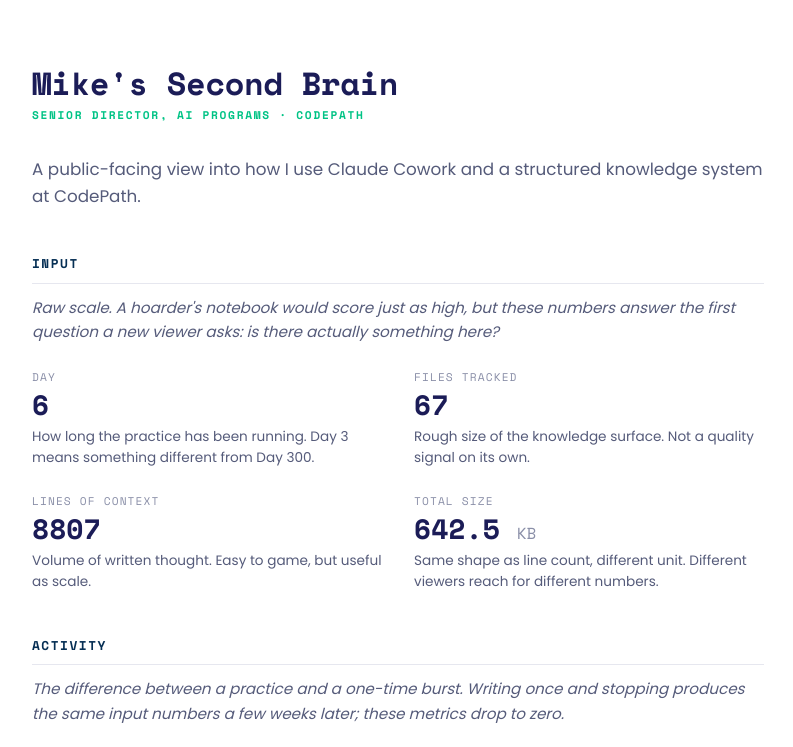
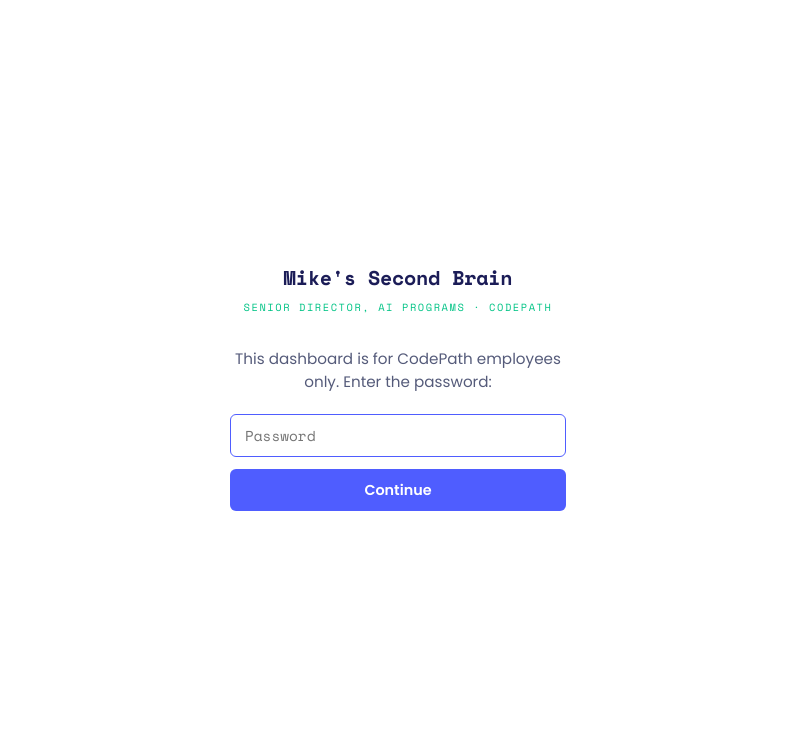
Before and after one commit to walesmd/codepath-second-brain-public, an Eleventy site: page src/index.njk in a window 1280 px wide. Shown: the top 747 px of the page, without its empty margins (242-1035 px from the left). Built offline with nearby package versions, Linux system fonts and the light colour scheme; Eleventy itself is replaced by a stand-in of ours; files that its build step writes are made by us from their sources.

Commit message:
Adds password interstitial

```diff
--- a/docs/style.css
+++ b/docs/style.css
@@ -202,3 +202,82 @@ code {
 .post-body ul { margin: 1.1rem 0; padding-left: 1.25rem; }
 .post-body li { margin: 0.4rem 0; }
 .post-body a { border-bottom: 1px solid var(--periwinkle); }
+
+/* Password gate */
+body.gate-active { overflow: hidden; }
+
+#gate-overlay {
+  position: fixed;
+  inset: 0;
+  background: #fff;
+  z-index: 9999;
+  display: flex;
+  align-items: center;
+  justify-content: center;
+  font-family: var(--sans);
+}
+#gate-overlay.hidden { display: none; }
+
+.gate-box {
+  width: 100%;
+  max-width: 400px;
+  padding: 2.5rem 2rem;
+  text-align: center;
+}
+.gate-logo {
+  font-family: var(--mono);
+  font-weight: 700;
+  font-size: 1.25rem;
+  color: var(--navy);
+  margin-bottom: 0.35rem;
+  letter-spacing: -0.01em;
+}
+.gate-sub {
+  font-family: var(--mono);
+  font-size: 0.65rem;
+  text-transform: uppercase;
+  letter-spacing: 0.15em;
+  color: var(--green);
+  margin-bottom: 2rem;
+}
+.gate-prompt {
+  font-size: 0.95rem;
+  color: var(--ink-soft);
+  margin-bottom: 1.25rem;
+  line-height: 1.5;
+}
+#gate-input {
+  width: 100%;
+  padding: 0.65rem 0.875rem;
+  font-family: var(--mono);
+  font-size: 0.9rem;
+  border: 1.5px solid var(--rule);
+  border-radius: 6px;
+  outline: none;
+  color: var(--navy);
+  margin-bottom: 0.75rem;
+  transition: border-color 0.15s;
+}
+#gate-input:focus { border-color: var(--periwinkle); }
+#gate-input.error { border-color: #e05252; }
+#gate-btn {
+  width: 100%;
+  padding: 0.65rem 1rem;
+  background: var(--periwinkle);
+  color: #fff;
+  border: none;
+  border-radius: 6px;
+  font-family: var(--sans);
+  font-weight: 600;
+  font-size: 0.9rem;
+  cursor: pointer;
+  transition: background 0.15s;
+}
+#gate-btn:hover { background: #3a47e0; }
+#gate-error {
+  color: #e05252;
+  font-size: 0.8rem;
+  margin-top: 0.6rem;
+  min-height: 1.1rem;
+  font-family: var(--mono);
+}
--- a/src/_includes/base.njk
+++ b/src/_includes/base.njk
@@ -7,14 +7,29 @@
   <link rel="preconnect" href="https://fonts.googleapis.com">
   <link rel="preconnect" href="https://fonts.gstatic.com" crossorigin>
   <link rel="stylesheet" href="https://fonts.googleapis.com/css2?family=Poppins:wght@300;400;600&family=Space+Mono:wght@400;700&display=swap">
-  <link rel="stylesheet" href="{{ '/style.css' | url }}">
+  <link rel="stylesheet" href="{{ 'style.css' | relative(page.url) }}">
 </head>
-<body>
+<body class="gate-active">
+
+  <div id="gate-overlay" role="dialog" aria-modal="true" aria-labelledby="gate-prompt">
+    <div class="gate-box">
+      <div class="gate-logo">Mike's Second Brain</div>
+      <div class="gate-sub">Senior Director, AI Programs · CodePath</div>
+      <p id="gate-prompt" class="gate-prompt">This dashboard is for CodePath employees only. Enter the password:</p>
+      <input id="gate-input" type="password" autocomplete="current-password" placeholder="Password" />
+      <button id="gate-btn" type="button">Continue</button>
+      <div id="gate-error" aria-live="polite"></div>
+    </div>
+  </div>
+
   <main>
     {{ content | safe }}
   </main>
   <footer>
     <p class="footer-note">Generated {{ metrics.generated_at }}</p>
   </footer>
+
+  <script src="{{ 'gate.js' | relative(page.url) }}"></script>
+
 </body>
 </html>
--- /dev/null
+++ b/src/gate.js
@@ -0,0 +1,49 @@
+(function () {
+  var SESSION_KEY = 'cp_sb_auth';
+  var DIGEST = '8682ae365cec6997078975dc99642b989f2ef5f691a0056d46e2b0323f153c0d';
+
+  function reveal() {
+    document.getElementById('gate-overlay').classList.add('hidden');
+    document.body.classList.remove('gate-active');
+  }
+
+  if (sessionStorage.getItem(SESSION_KEY) === '1') {
+    reveal();
+    return;
+  }
+
+  var input = document.getElementById('gate-input');
+  var btn = document.getElementById('gate-btn');
+  var errEl = document.getElementById('gate-error');
+
+  function attempt() {
+    var val = input.value;
+    if (!val) return;
+    btn.disabled = true;
+    var enc = new TextEncoder().encode(val);
+    crypto.subtle.digest('SHA-256', enc).then(function (buf) {
+      var hex = Array.from(new Uint8Array(buf))
+        .map(function (b) { return b.toString(16).padStart(2, '0'); })
+        .join('');
+      if (hex === DIGEST) {
+        sessionStorage.setItem(SESSION_KEY, '1');
+        reveal();
+      } else {
+        errEl.textContent = 'Incorrect password.';
+        input.classList.add('error');
+        input.value = '';
+        input.focus();
+        btn.disabled = false;
+      }
+    });
+  }
+
+  btn.addEventListener('click', attempt);
+  input.addEventListener('keydown', function (e) {
+    if (e.key === 'Enter') attempt();
+    input.classList.remove('error');
+    errEl.textContent = '';
+  });
+
+  input.focus();
+})();
--- a/src/style.css
+++ b/src/style.css
@@ -202,3 +202,82 @@ code {
 .post-body ul { margin: 1.1rem 0; padding-left: 1.25rem; }
 .post-body li { margin: 0.4rem 0; }
 .post-body a { border-bottom: 1px solid var(--periwinkle); }
+
+/* Password gate */
+body.gate-active { overflow: hidden; }
+
+#gate-overlay {
+  position: fixed;
+  inset: 0;
+  background: #fff;
+  z-index: 9999;
+  display: flex;
+  align-items: center;
+  justify-content: center;
+  font-family: var(--sans);
+}
+#gate-overlay.hidden { display: none; }
+
+.gate-box {
+  width: 100%;
+  max-width: 400px;
+  padding: 2.5rem 2rem;
+  text-align: center;
+}
+.gate-logo {
+  font-family: var(--mono);
+  font-weight: 700;
+  font-size: 1.25rem;
+  color: var(--navy);
+  margin-bottom: 0.35rem;
+  letter-spacing: -0.01em;
+}
+.gate-sub {
+  font-family: var(--mono);
+  font-size: 0.65rem;
+  text-transform: uppercase;
+  letter-spacing: 0.15em;
+  color: var(--green);
+  margin-bottom: 2rem;
+}
+.gate-prompt {
+  font-size: 0.95rem;
+  color: var(--ink-soft);
+  margin-bottom: 1.25rem;
+  line-height: 1.5;
+}
+#gate-input {
+  width: 100%;
+  padding: 0.65rem 0.875rem;
+  font-family: var(--mono);
+  font-size: 0.9rem;
+  border: 1.5px solid var(--rule);
+  border-radius: 6px;
+  outline: none;
+  color: var(--navy);
+  margin-bottom: 0.75rem;
+  transition: border-color 0.15s;
+}
+#gate-input:focus { border-color: var(--periwinkle); }
+#gate-input.error { border-color: #e05252; }
+#gate-btn {
+  width: 100%;
+  padding: 0.65rem 1rem;
+  background: var(--periwinkle);
+  color: #fff;
+  border: none;
+  border-radius: 6px;
+  font-family: var(--sans);
+  font-weight: 600;
+  font-size: 0.9rem;
+  cursor: pointer;
+  transition: background 0.15s;
+}
+#gate-btn:hover { background: #3a47e0; }
+#gate-error {
+  color: #e05252;
+  font-size: 0.8rem;
+  margin-top: 0.6rem;
+  min-height: 1.1rem;
+  font-family: var(--mono);
+}
```
Also changed, not shown: docs/gate.js (added, +49 -0 lines), .eleventy.js, docs/index.html, docs/posts/2026-04-18-one-layer-at-a-time/index.html, docs/posts/2026-04-18-why-this-exists/index.html.
